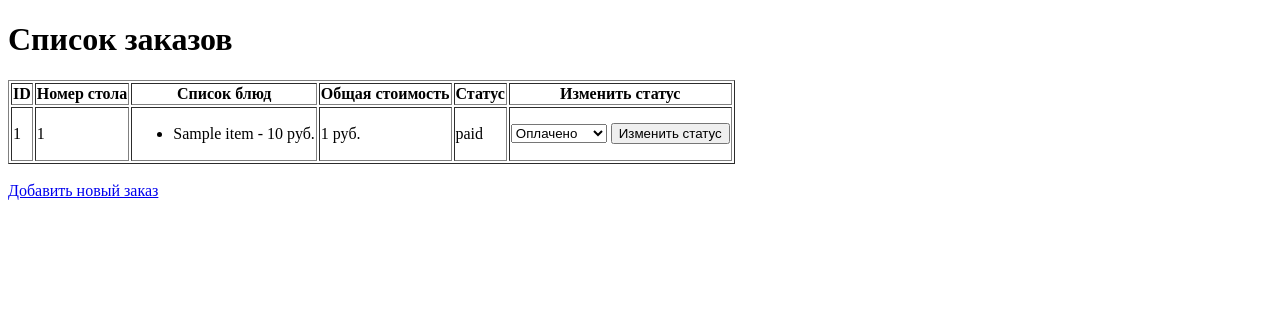
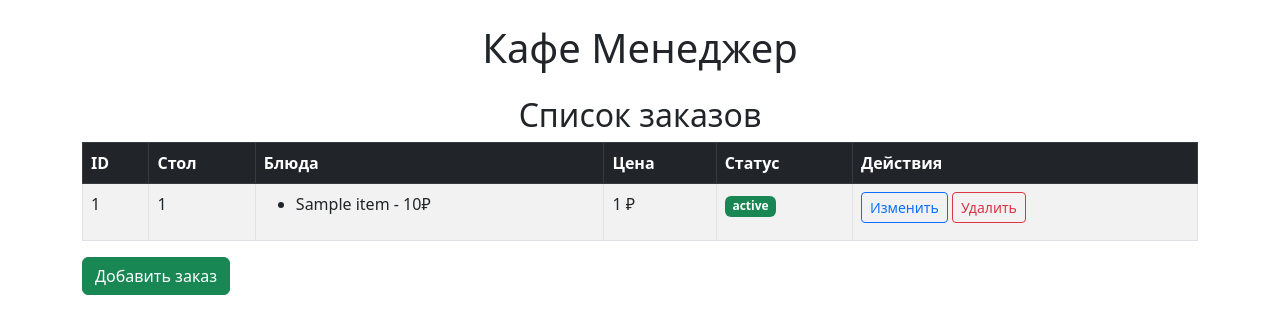
Before and after one commit to ZoomL-Olymp/Cafe-Manager, a Django app: template cafe/orders/templates/orders/orders_list.html in a window 1280 px wide. Shown: the top 334 px of the page. Run offline with Django 5.2, Linux system fonts and the light colour scheme; the template is opened without the code that fills it: most values are stand-ins (such as "Sample title", 1, 10 or a date in 2020); data that the repository does not hold is empty; parts of the project's set-up code (start-up, migrations or seed data) failed here and were passed over.

Commit message:
feat: Added bootstrap support, forms for editing and adding orders

```diff
--- /dev/null
+++ b/cafe/orders/templates/base.html
@@ -0,0 +1,13 @@
+<!DOCTYPE html>
+<html lang="ru">
+<head>
+    <meta charset="UTF-8">
+    <meta name="viewport" content="width=device-width, initial-scale=1.0">
+    <title>{% block title %}Кафе Менеджер{% endblock %}</title>
+    <link href="https://cdn.jsdelivr.net/npm/bootstrap@5.3.0/dist/css/bootstrap.min.css" rel="stylesheet">
+</head>
+<body class="container mt-4">
+    <h1 class="text-center mb-4">Кафе Менеджер</h1>
+    {% block content %}{% endblock %}
+</body>
+</html>
--- a/cafe/orders/templates/orders/orders_list.html
+++ b/cafe/orders/templates/orders/orders_list.html
@@ -1,21 +1,17 @@
-<!DOCTYPE html>
-<html lang="ru">
-<head>
-    <meta charset="UTF-8">
-    <meta name="viewport" content="width=device-width, initial-scale=1.0">
-    <title>Список заказов</title>
-</head>
-<body>
-    <h1>Список заказов</h1>
-    <table border="1">
-        <thead>
+{% extends "base.html" %}
+
+{% block content %}
+<h2 class="text-center">Список заказов</h2>
+
+<table class="table table-striped table-bordered">
+    <thead class="table-dark">
         <tr>
             <th>ID</th>
-                <th>Номер стола</th>
-                <th>Список блюд</th>
-                <th>Общая стоимость</th>
+            <th>Стол</th>
+            <th>Блюда</th>
+            <th>Цена</th>
             <th>Статус</th>
-                <th>Изменить статус</th>
+            <th>Действия</th>
         </tr>
     </thead>
     <tbody>
@@ -26,28 +22,28 @@
             <td>
                 <ul>
                     {% for item in order.items %}
-                                <li>{{ item.name }} - {{ item.price }} руб.</li>
+                        <li>{{ item.name }} - {{ item.price }}₽</li>
                     {% endfor %}
                 </ul>
             </td>
-                    <td>{{ order.total_price }} руб.</td>
-                    <td>{{ order.status }}</td>
+            <td>{{ order.total_price }} ₽</td>
             <td>
-                        <form method="POST" action="{% url 'order_update_status' order.id %}">
-                            {% csrf_token %}
-                            <select name="status">
-                                <option value="pending" {% if order.status == 'pending' %}selected{% endif %}>В ожидании</option>
-                                <option value="ready" {% if order.status == 'ready' %}selected{% endif %}>Готово</option>
-                                <option value="paid" {% if order.status == 'paid' %}selected{% endif %}>Оплачено</option>
-                            </select>
-                            <button type="submit">Изменить статус</button>
-                        </form>
+                <span class="badge
+                    {% if order.status == 'pending' %} bg-warning
+                    {% elif order.status == 'ready' %} bg-primary
+                    {% elif order.status == 'paid' %} bg-success
+                    {% endif %}">
+                    {{ order.get_status_display }}
+                </span>
+            </td>
+            <td>
+                <a href="{% url 'order_edit' order.id %}" class="btn btn-sm btn-outline-primary">Изменить</a>
+                <a href="{% url 'order_delete' order.id %}" class="btn btn-sm btn-outline-danger">Удалить</a>
             </td>
         </tr>
         {% endfor %}
     </tbody>
 </table>
-    <br>
-    <a href="{% url 'order_create' %}">Добавить новый заказ</a>
-</body>
-</html>
+
+<a href="{% url 'order_create' %}" class="btn btn-success">Добавить заказ</a>
+{% endblock %}
--- a/cafe/orders/urls.py
+++ b/cafe/orders/urls.py
@@ -20,5 +20,6 @@
 urlpatterns += [
     path('', views.order_list, name='orders_list'),
     path('create/', views.order_create, name='order_create'),
-    path('update_status/<int:order_id>/', views.order_update_status, name='order_update_status'),
+    path('<int:pk>/edit/', views.order_update, name='order_edit'),
+    path('<int:pk>/delete/', views.order_delete, name='order_delete'),
 ]
```
Also changed, not shown: cafe/orders/forms.py (added, +15 -0 lines), cafe/orders/templates/orders/order_confirm_delete.html (added, +13 -0 lines), cafe/orders/templates/orders/order_edit.html (added, +28 -0 lines), cafe/orders/templates/orders/order_form.html (+20 -24 lines), cafe/orders/views.py (+18 -11 lines). Lines whose indentation alone changed are shown as unchanged.
